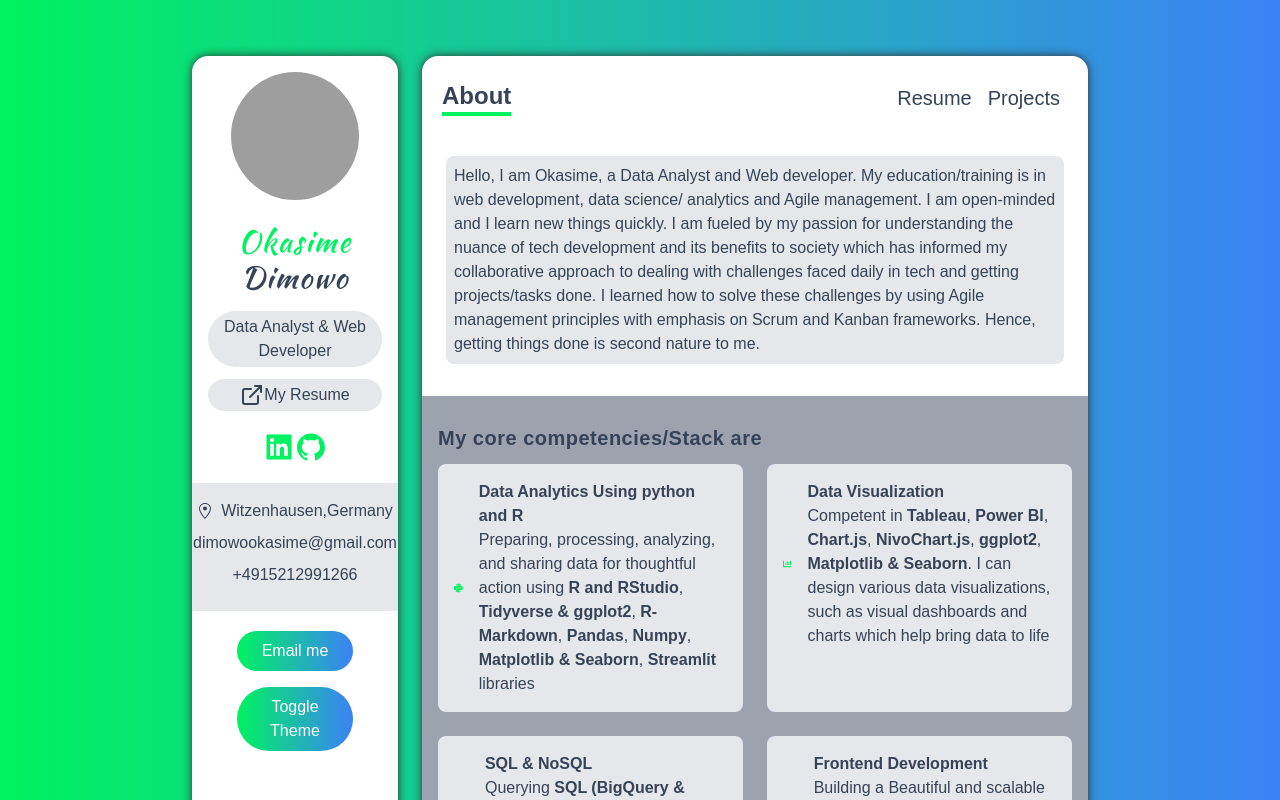
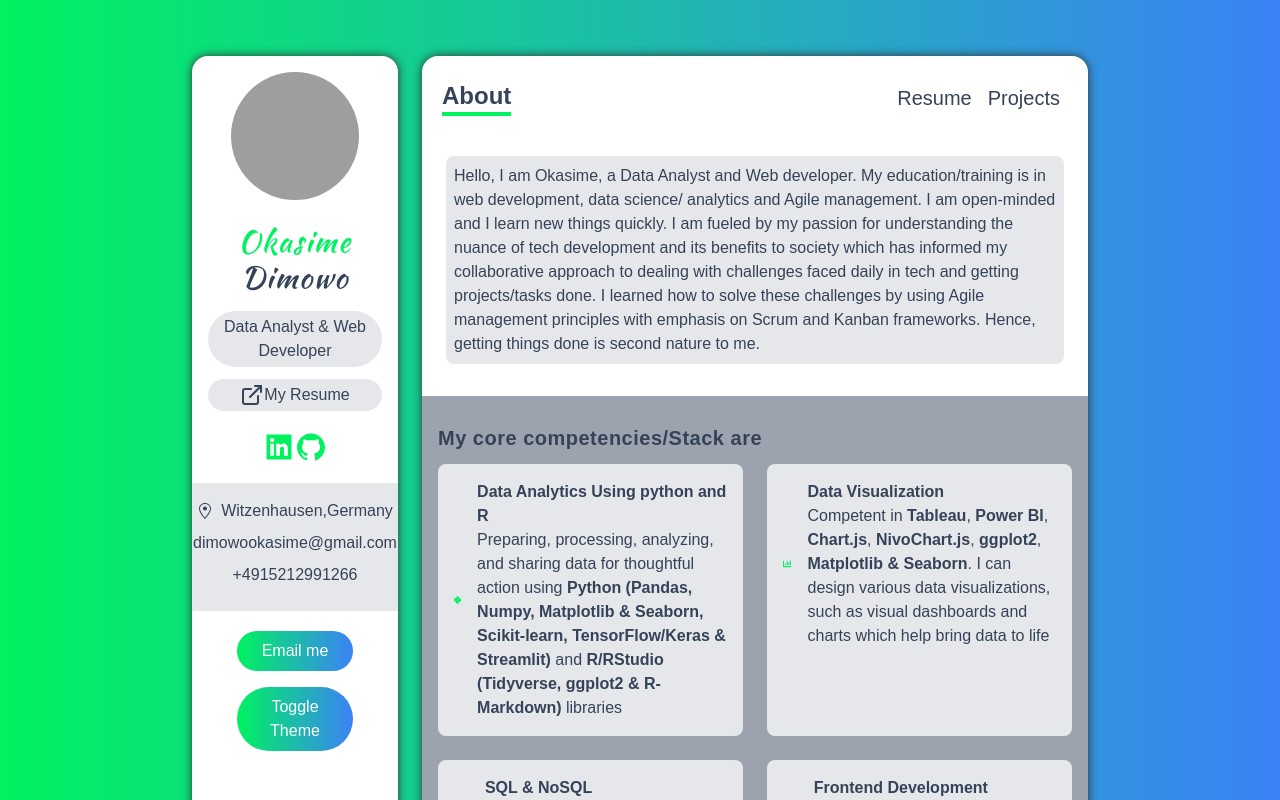
Before and after one commit to KascoDev/Portfolio-Page, a Next.js app: page / in a window 1280 px wide. Shown: the top 800 px of the page. Built offline with nearby package versions, Linux system fonts and the light colour scheme; grey boxes are pictures that could not be loaded.

Commit message:
additional info

```diff
--- a/data.ts
+++ b/data.ts
@@ -19,7 +19,7 @@ export const services: Service[] = [
     Icon: SiPython,
     title: "Data Analytics Using python and R",
     about:
-      "Preparing, processing, analyzing, and sharing data for thoughtful action using <b>R and RStudio</b>, <b>Tidyverse & ggplot2</b>, <b>R-Markdown</b>, <b>Pandas</b>, <b>Numpy</b>, <b>Matplotlib & Seaborn</b>, <b>Streamlit</b> libraries",
+      "Preparing, processing, analyzing, and sharing data for thoughtful action using <b>Python (Pandas, Numpy, Matplotlib & Seaborn, Scikit-learn, TensorFlow/Keras & Streamlit)</b> and <b>R/RStudio</b> <b>(Tidyverse, ggplot2 & R-Markdown)</b> libraries",
   },
   {
     Icon: FaChartBar,
```
